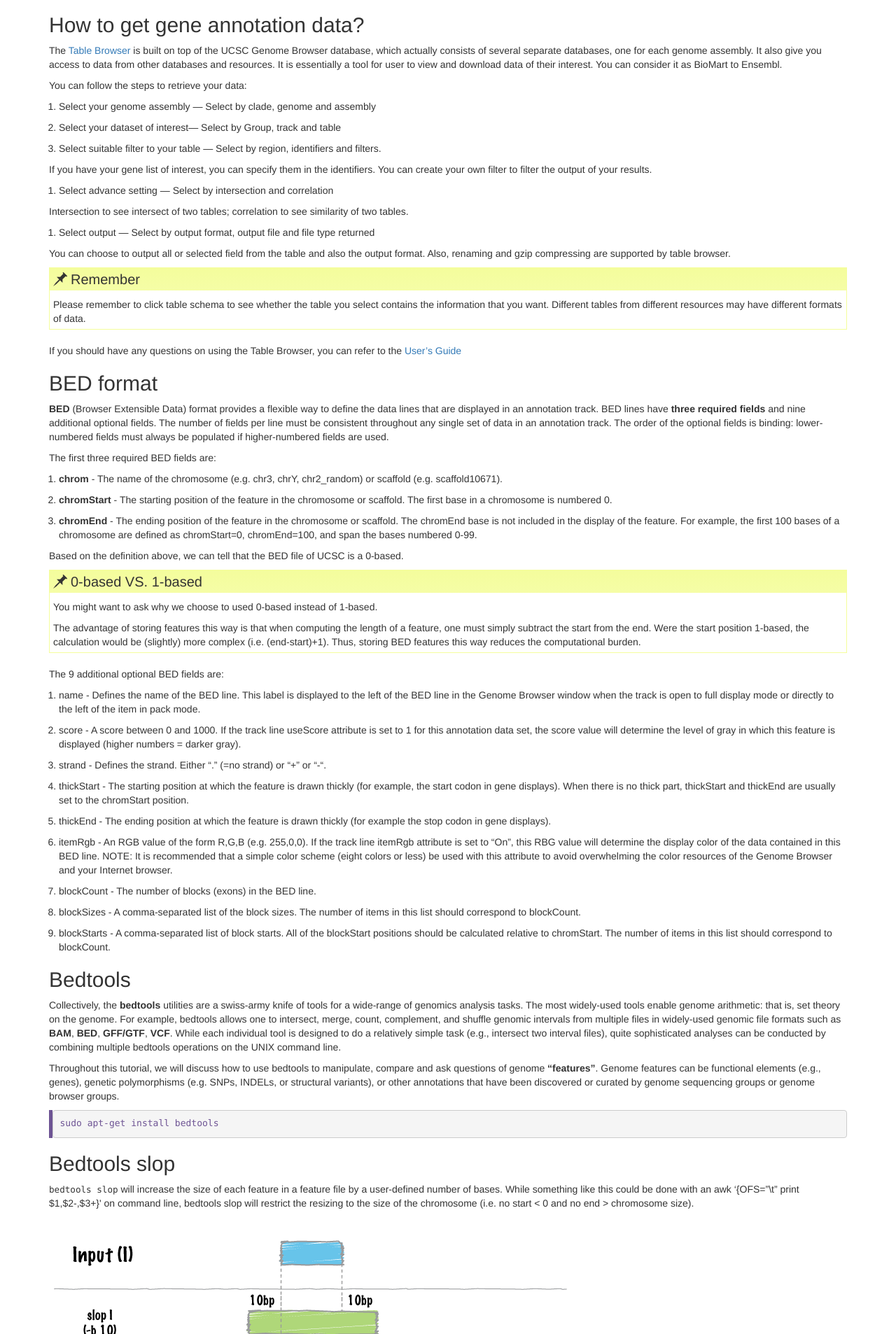
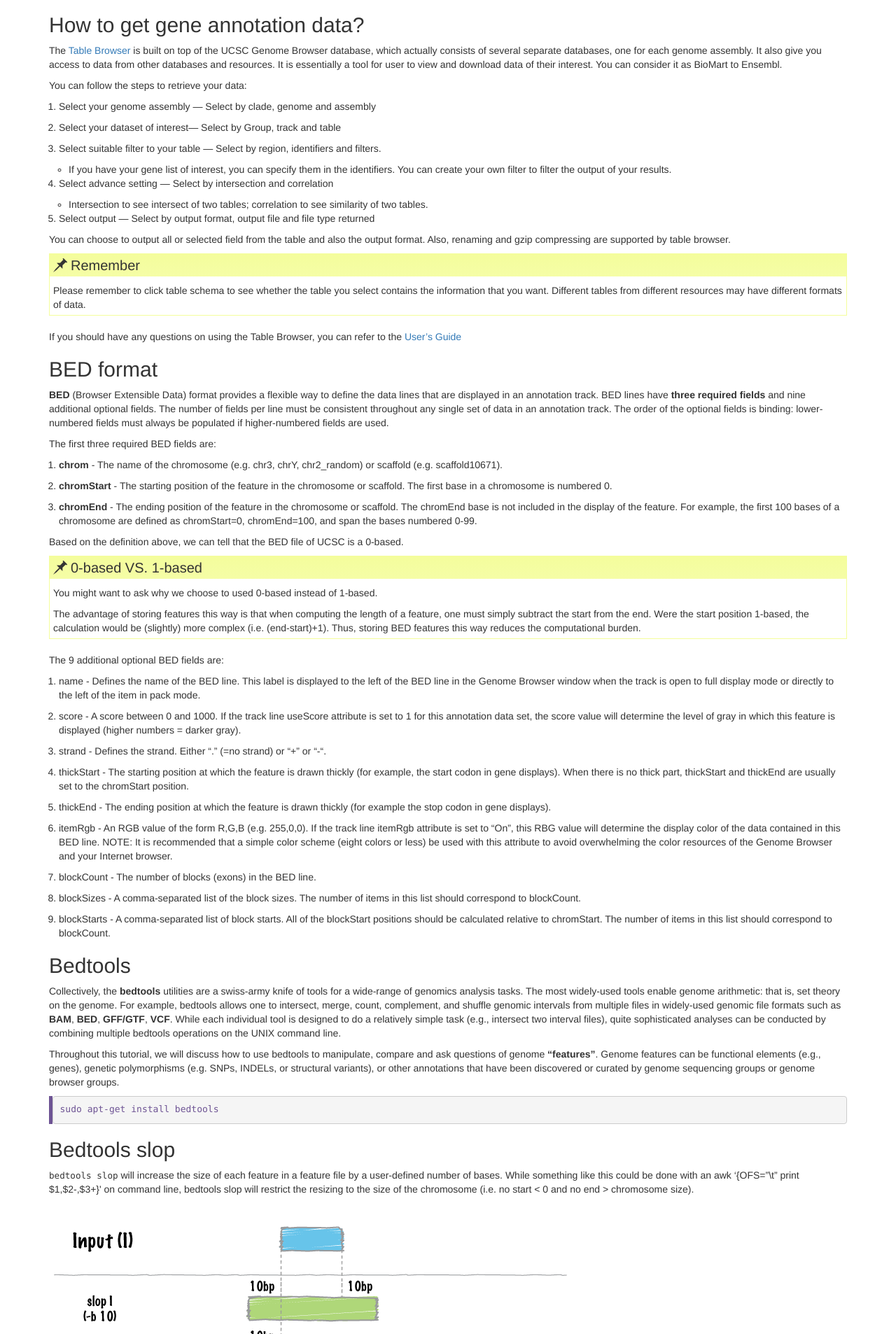
Before and after one commit to GTK-lab/chipseq, a Jekyll site: the page built from _episodes/04-annotation.md, in a window 1280 px wide. Shown: the part 418-2324 px from the top of the page at 70% size. Built offline with Jekyll 4.4.1, drawn with Linux system fonts in a browser that asks for light colours.

Commit message:
update on ep4

```diff
--- a/_episodes/04-annotation.md
+++ b/_episodes/04-annotation.md
@@ -26,11 +26,11 @@ You can follow the steps to retrieve your data:
 
 3. Select suitable filter to your table --- Select by region, identifiers and filters.
 
-  If you have your gene list of interest, you can specify them in the identifiers. You can create your own filter to filter the output of your results.
+    - If you have your gene list of interest, you can specify them in the identifiers. You can create your own filter to filter the output of your results.
 
 4. Select advance setting --- Select by intersection and correlation
 
-  Intersection to see intersect of two tables; correlation to see similarity of two tables.
+    - Intersection to see intersect of two tables; correlation to see similarity of two tables.
 
 5. Select output --- Select by output format, output file and file type returned
 
```
